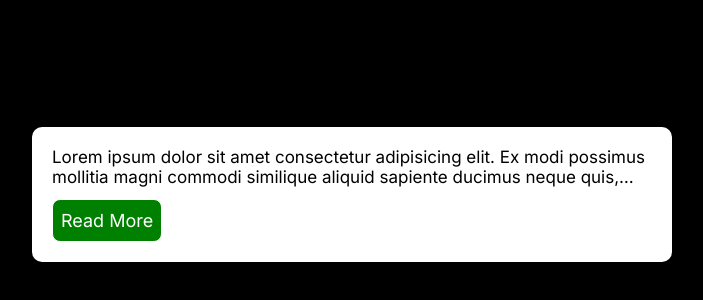
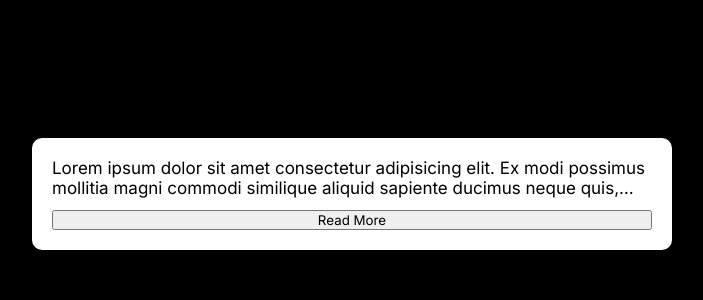
Before and after one commit to saqibbedar/ExpandCollapseText, a plain HTML site: page index.html in a window 1280 px wide. Shown: the part 206-506 px from the top of the page, without its empty margins (288-991 px from the left). Drawn offline with Linux system fonts and the light colour scheme.

Commit message:
Update main.css

```diff
--- a/main.css
+++ b/main.css
@@ -37,7 +37,7 @@ html, body{
         font-weight: normal;
         font-size: 17px;
     }
-    button{
+    button #btn{
         outline: none;
         border: 1px solid;
         width: fit-content;
```
